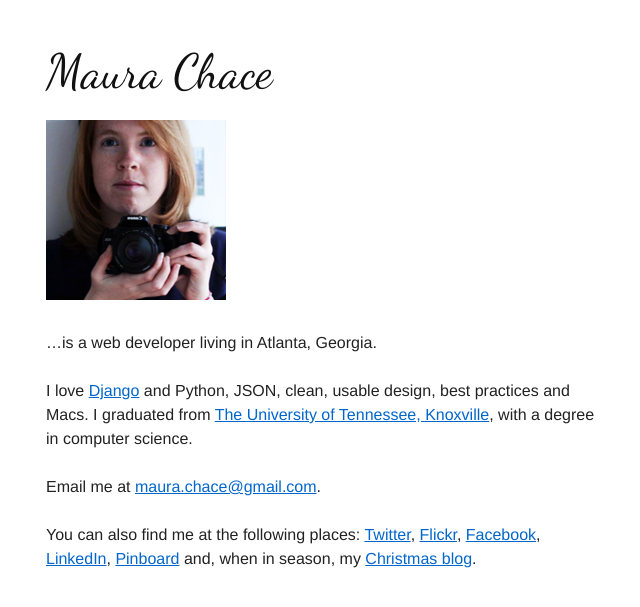
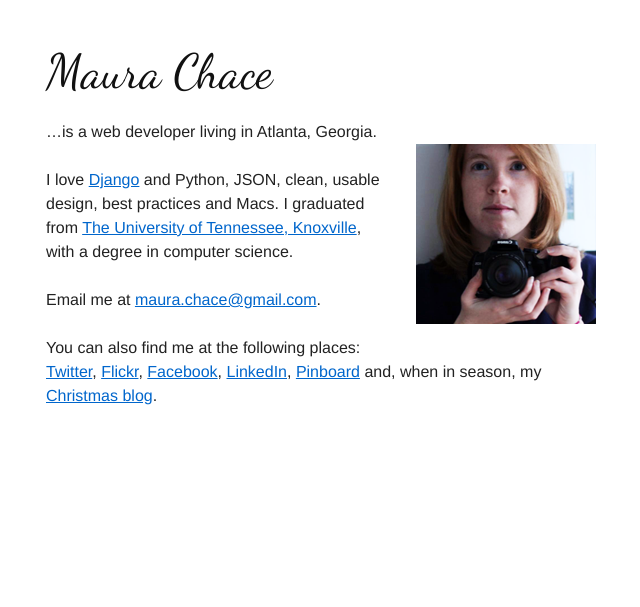
Before and after one commit to maurackelly/maurackelly.github.io, a Jekyll site: the page built from index.md, in a window 1280 px wide. Shown: the top 607 px of the page, without its empty margins (319-959 px from the left). Built offline with Jekyll 4.4.1, drawn with Linux system fonts in a browser that asks for light colours.

Commit message:
New class on photo from blueprint.

```diff
--- a/index.md
+++ b/index.md
@@ -4,7 +4,7 @@ layout: default
 
 # Maura Chace
 
-<img src="/media/img/about/maura_chace.png" alt="Maura Chace" id="photo" />
+<img src="/media/img/about/maura_chace.png" class="right">
 
 &#8230;is a web developer living in Atlanta, Georgia.
 
```
